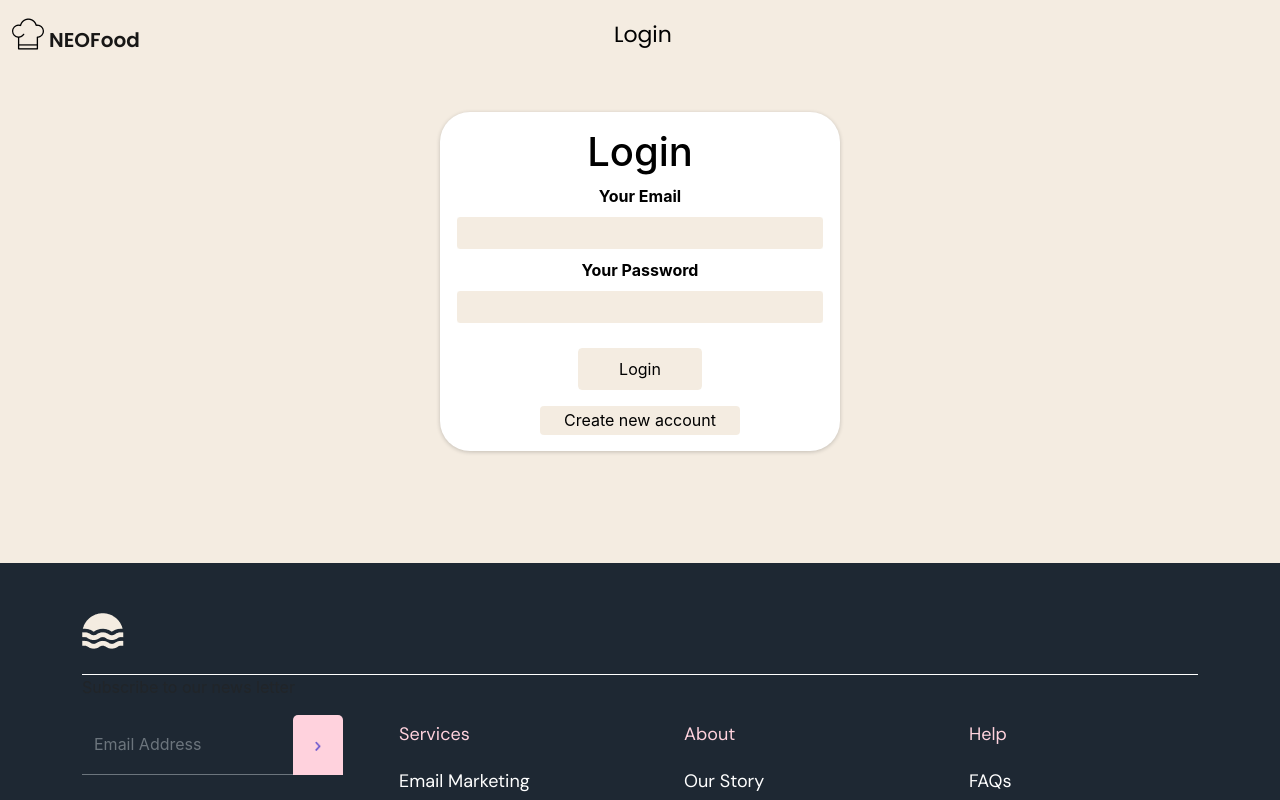
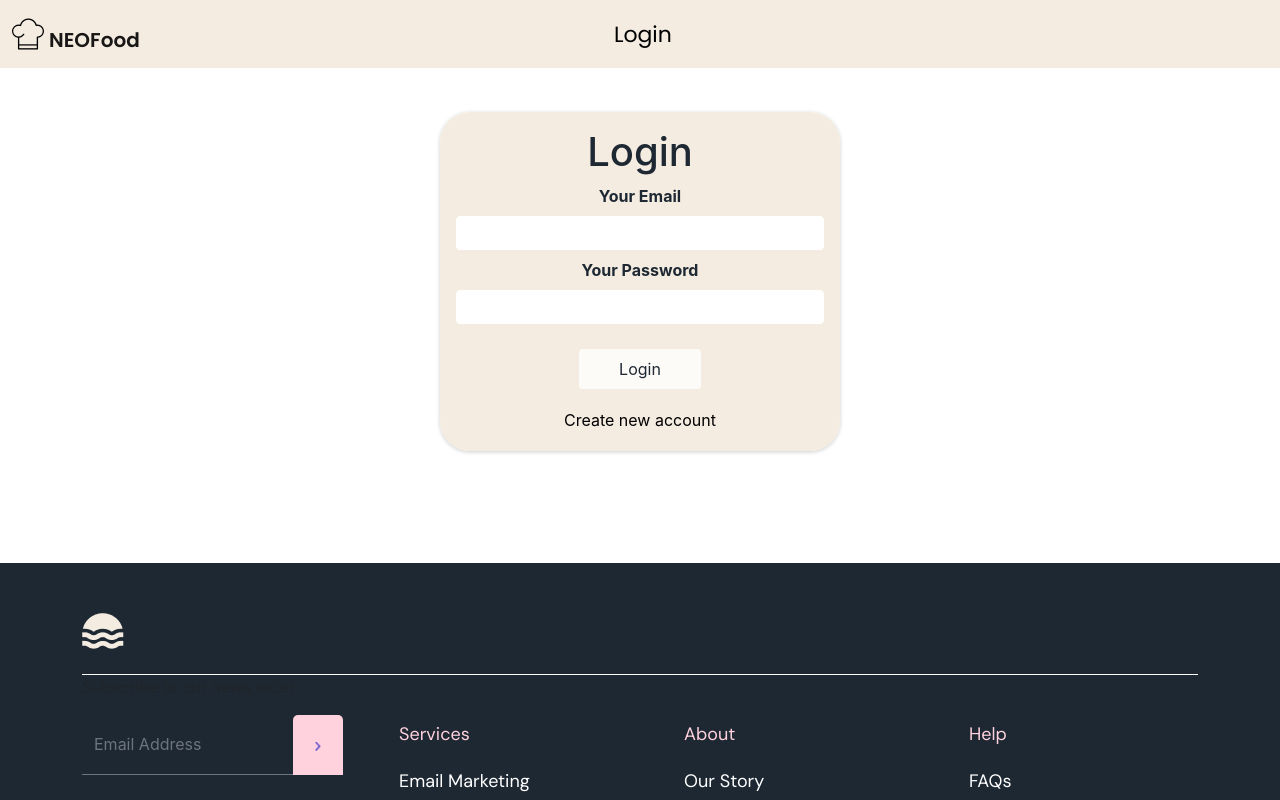
Before and after one commit to prasanthpulavarthi/neofood, a React (Create React App) app: page / in a window 1280 px wide. Shown: the top 800 px of the page. Built offline with nearby package versions, Linux system fonts and the light colour scheme.

Commit message:
login page changes made

```diff
--- a/src/components/Login/index.module.css
+++ b/src/components/Login/index.module.css
@@ -4,7 +4,7 @@
     max-width: 25rem;
     border-radius: 30px;
     /* background-color: #38015c; */
-    background-color: white;
+    background: linear-gradient(#F4ECE1 100%, #FCFBF7 100%);
 
     box-shadow: 0 1px 4px rgba(0, 0, 0, 0.2);
     padding: 1rem;
@@ -15,7 +15,11 @@
   .auth h1 {
     text-align: center;
     /* color: white; */
-    color:rgba(0, 0, 0, 1);
+    /* color:rgba(0, 0, 0, 1); */
+    color:#1E2833;
+
+
+
 
 
   }
@@ -27,7 +31,7 @@
   .control label {
     display: block;
     /* color: white; */
-    color: rgba(0, 0, 0, 1);
+    color:#1E2833;
 
     font-weight: bold;
     margin-bottom: 0.5rem;
@@ -35,10 +39,10 @@
 
   .control input {
     font: inherit;
-    /* background-color: white; */
-  background: linear-gradient(#F4ECE1 100%, #FCFBF7 100%);
+    background-color: white;
+  /* background: linear-gradient(#F4ECE1 100%, #FCFBF7 100%); */
 
-    color: #38015c;
+    color:#1E2833;
     border-radius: 4px;
     border: 1px solid white;
     width: 100%;
@@ -57,10 +61,11 @@
     cursor: pointer;
     font: inherit;
     /* color: white; */
-    color: rgba(0, 0, 0, 1);
+    color:#1E2833;
 
     /* background-color: #9f5ccc; */
-  background: linear-gradient(#F4ECE1 100%, #FCFBF7 100%);
+  /* background-color: linear-gradient(#F4ECE1 100%, #FCFBF7 100%); */
+  background-color:#FCFBF7;
 
 
     border: 1px solid #F4ECE1;
@@ -69,11 +74,11 @@
   }
 
   .actions button:hover {
-    /* background-color: #873abb; */
-  background: linear-gradient(#F4ECE1 100%, #FCFBF7 100%);
+    color: white;
+  /* background: linear-gradient(#F4ECE1 100%, #FCFBF7 100%); */
 
     /* border-color: #873abb; */
-    color:rgba(255, 126, 0, 1);
+    background-color:rgba(255, 126, 0, 1);
     ;    ;
   }
 
--- a/src/index.css
+++ b/src/index.css
@@ -5,7 +5,7 @@ body {
     sans-serif;
   -webkit-font-smoothing: antialiased;
   -moz-osx-font-smoothing: grayscale;
-  background: linear-gradient(#F4ECE1 100%, #FCFBF7 100%);
+  /* background: linear-gradient(#F4ECE1 100%, #FCFBF7 100%); */
 
 }
 
```
